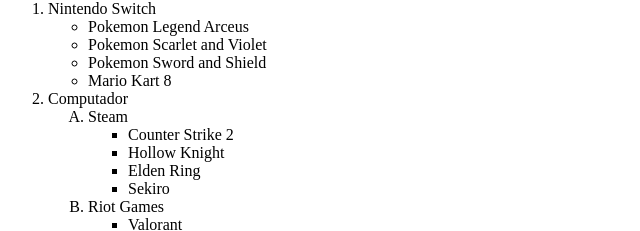
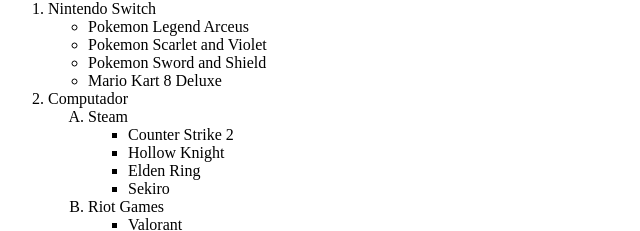
Before and after one commit to Rondp/CSW-SI1N, a plain HTML site: page Aula07/Index07.HTML in a window 1280 px wide. Shown: the part 1122-1353 px from the top of the page, 0-640 px from the left. Drawn offline with Linux system fonts and the light colour scheme.

Commit message:
Update Index07.HTML

```diff
--- a/Aula07/Index07.HTML
+++ b/Aula07/Index07.HTML
@@ -66,7 +66,7 @@
                     <li>Pokemon Legend Arceus</li>
                     <li>Pokemon Scarlet and Violet</li>
                     <li>Pokemon Sword and Shield</li>
-                    <li>Mario Kart 8</li>
+                    <li>Mario Kart 8 Deluxe</li>
                 </ul>
             <li>Computador</li>
                 <ol type="A">
```
